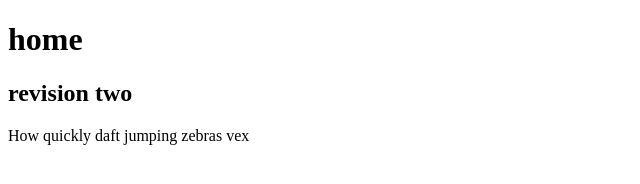
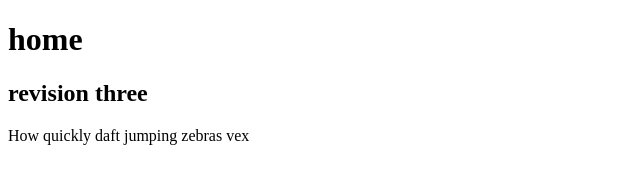
Before and after one commit to balaboon/test, a plain HTML site: page index.html in a window 1280 px wide. Shown: the full height of the page, 0-640 px from the left. Drawn offline with Linux system fonts and the light colour scheme.

Commit message:
revision three

```diff
--- a/index.html
+++ b/index.html
@@ -7,7 +7,7 @@
 
 <body>
 <h1>home</h1>
-<h2>revision two</h2>
+<h2>revision three</h2>
 <p>How quickly daft jumping zebras vex</p>
 </body>
 </html>
```
